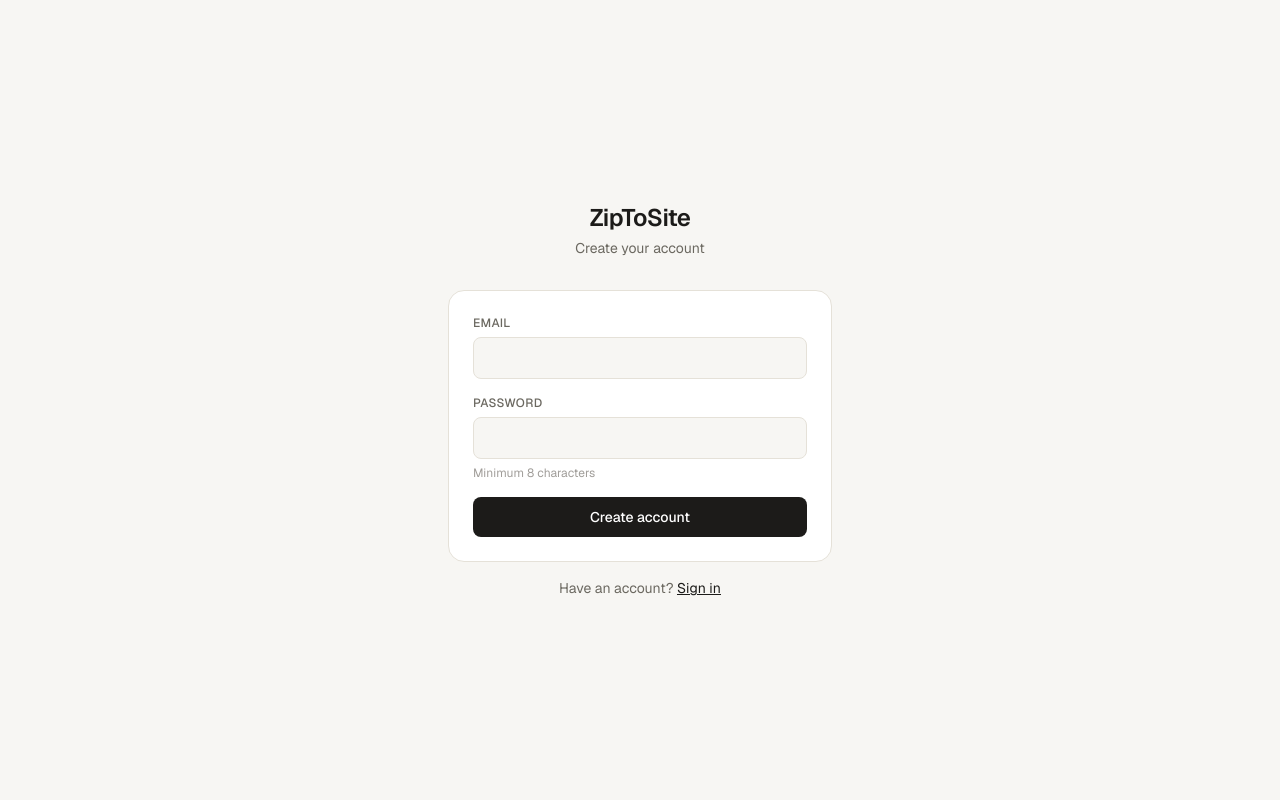
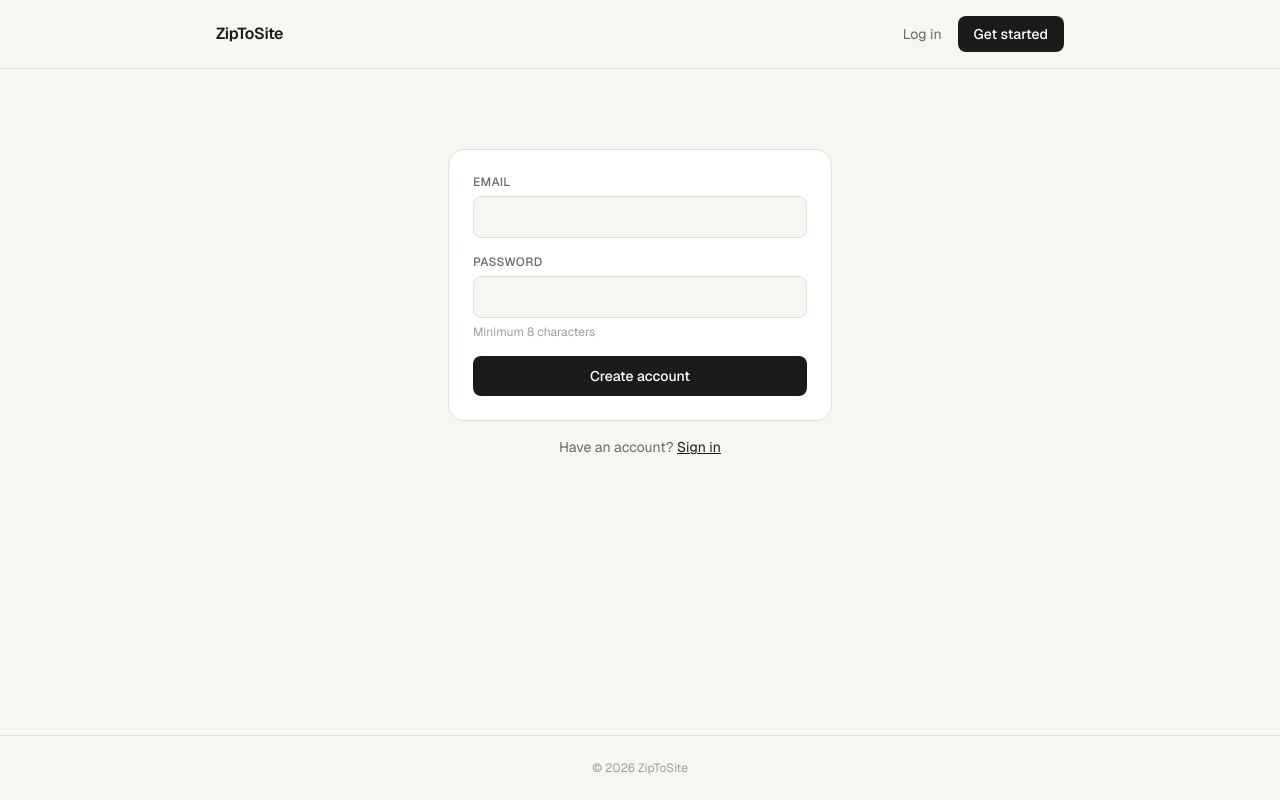
Before and after one commit to sunieljolly/zip-to-site, a Next.js app: page /signup in a window 1280 px wide. Built offline with nearby package versions, Linux system fonts and the light colour scheme; no server answers.

Commit message:
custom domains

```diff
--- /dev/null
+++ b/src/app/(marketing)/layout.tsx
@@ -0,0 +1,67 @@
+import Link from "next/link";
+import { createServerSupabaseClient } from "@/lib/supabase-server";
+
+export default async function MarketingLayout({
+  children,
+}: {
+  children: React.ReactNode;
+}) {
+  const supabase = await createServerSupabaseClient();
+  const {
+    data: { user },
+  } = await supabase.auth.getUser();
+
+  return (
+    <div
+      className="flex flex-col min-h-screen"
+      style={{ background: "var(--background)", color: "var(--foreground)" }}
+    >
+      <header style={{ borderBottom: "1px solid var(--border)" }}>
+        <div className="max-w-4xl mx-auto px-6 py-4 flex items-center justify-between">
+          <Link href="/" className="font-semibold tracking-tight text-base">
+            ZipToSite
+          </Link>
+          <div className="flex items-center gap-4">
+            {user ? (
+              <Link
+                href="/dashboard"
+                className="text-sm font-medium rounded-lg px-4 py-2 transition-opacity hover:opacity-80"
+                style={{ background: "var(--foreground)", color: "var(--card)" }}
+              >
+                Dashboard →
+              </Link>
+            ) : (
+              <>
+                <Link
+                  href="/login"
+                  className="text-sm transition-opacity hover:opacity-60"
+                  style={{ color: "var(--muted)" }}
+                >
+                  Log in
+                </Link>
+                <Link
+                  href="/signup"
+                  className="text-sm font-medium rounded-lg px-4 py-2 transition-opacity hover:opacity-80"
+                  style={{ background: "var(--foreground)", color: "var(--card)" }}
+                >
+                  Get started
+                </Link>
+              </>
+            )}
+          </div>
+        </div>
+      </header>
+
+      <main className="flex-1">{children}</main>
+
+      <footer style={{ borderTop: "1px solid var(--border)" }}>
+        <div
+          className="max-w-4xl mx-auto px-6 py-6 text-xs text-center"
+          style={{ color: "var(--muted-light)" }}
+        >
+          © {new Date().getFullYear()} ZipToSite
+        </div>
+      </footer>
+    </div>
+  );
+}
--- a/src/app/login/page.tsx
+++ b/src/app/(marketing)/login/page.tsx
@@ -31,12 +31,8 @@ export default function LoginPage() {
   }
 
   return (
-    <div className="min-h-screen flex items-center justify-center p-4" style={{ background: "var(--background)" }}>
+    <div className="flex items-center justify-center p-4 py-20" style={{ background: "var(--background)" }}>
       <div className="w-full max-w-sm">
-        <div className="text-center mb-8">
-          <h1 className="text-2xl font-semibold tracking-tight">ZipToSite</h1>
-          <p className="text-sm mt-1" style={{ color: "var(--muted)" }}>Sign in to your account</p>
-        </div>
 
         <div className="rounded-2xl border p-6" style={{ background: "var(--card)", borderColor: "var(--border)" }}>
           <form onSubmit={handleSubmit} className="space-y-4">
--- a/src/app/page.tsx
+++ b/src/app/(marketing)/page.tsx
@@ -4,34 +4,13 @@ import { createServerSupabaseClient } from "@/lib/supabase-server";
 
 export default async function Home() {
   const supabase = await createServerSupabaseClient();
-  const { data: { user } } = await supabase.auth.getUser();
+  const {
+    data: { user },
+  } = await supabase.auth.getUser();
   if (user) redirect("/dashboard");
 
   return (
-    <div style={{ background: "var(--background)", color: "var(--foreground)", minHeight: "100vh" }}>
-      {/* Nav */}
-      <header style={{ borderBottom: "1px solid var(--border)" }}>
-        <div className="max-w-4xl mx-auto px-6 py-4 flex items-center justify-between">
-          <span className="font-semibold tracking-tight text-base">ZipToSite</span>
-          <div className="flex items-center gap-4">
-            <Link
-              href="/login"
-              className="text-sm transition-opacity hover:opacity-60"
-              style={{ color: "var(--muted)" }}
-            >
-              Log in
-            </Link>
-            <Link
-              href="/signup"
-              className="text-sm font-medium rounded-lg px-4 py-2 transition-opacity hover:opacity-80"
-              style={{ background: "var(--foreground)", color: "var(--card)" }}
-            >
-              Get started
-            </Link>
-          </div>
-        </div>
-      </header>
-
+    <>
       {/* Hero */}
       <section className="max-w-4xl mx-auto px-6 py-24 text-center">
         <p
@@ -118,16 +97,6 @@ export default async function Home() {
           </Link>
         </div>
       </section>
-
-      {/* Footer */}
-      <footer style={{ borderTop: "1px solid var(--border)" }}>
-        <div
-          className="max-w-4xl mx-auto px-6 py-6 text-xs text-center"
-          style={{ color: "var(--muted-light)" }}
-        >
-          © {new Date().getFullYear()} ZipToSite
-        </div>
-      </footer>
-    </div>
+    </>
   );
 }
--- a/src/app/signup/page.tsx
+++ b/src/app/(marketing)/signup/page.tsx
@@ -31,12 +31,8 @@ export default function SignupPage() {
   }
 
   return (
-    <div className="min-h-screen flex items-center justify-center p-4" style={{ background: "var(--background)" }}>
+    <div className="flex items-center justify-center p-4 py-20" style={{ background: "var(--background)" }}>
       <div className="w-full max-w-sm">
-        <div className="text-center mb-8">
-          <h1 className="text-2xl font-semibold tracking-tight">ZipToSite</h1>
-          <p className="text-sm mt-1" style={{ color: "var(--muted)" }}>Create your account</p>
-        </div>
 
         <div className="rounded-2xl border p-6" style={{ background: "var(--card)", borderColor: "var(--border)" }}>
           <form onSubmit={handleSubmit} className="space-y-4">
```
